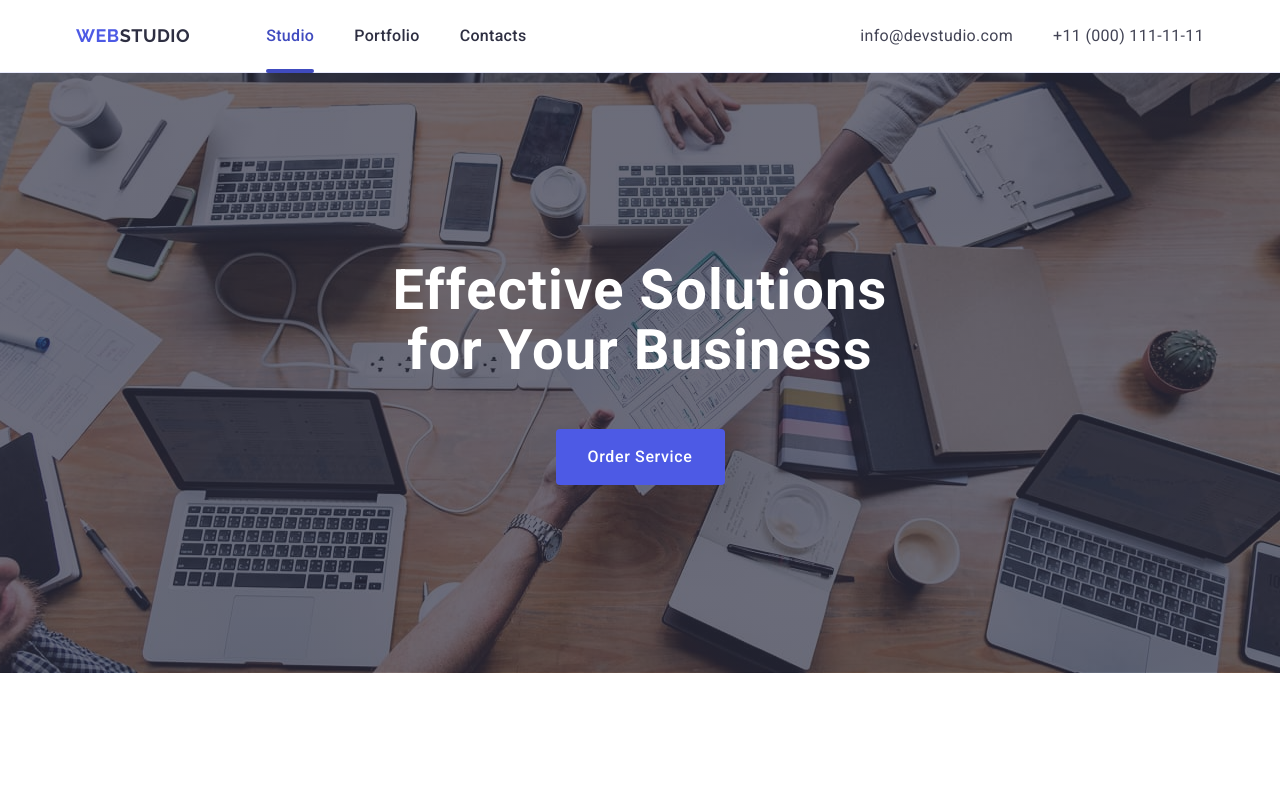
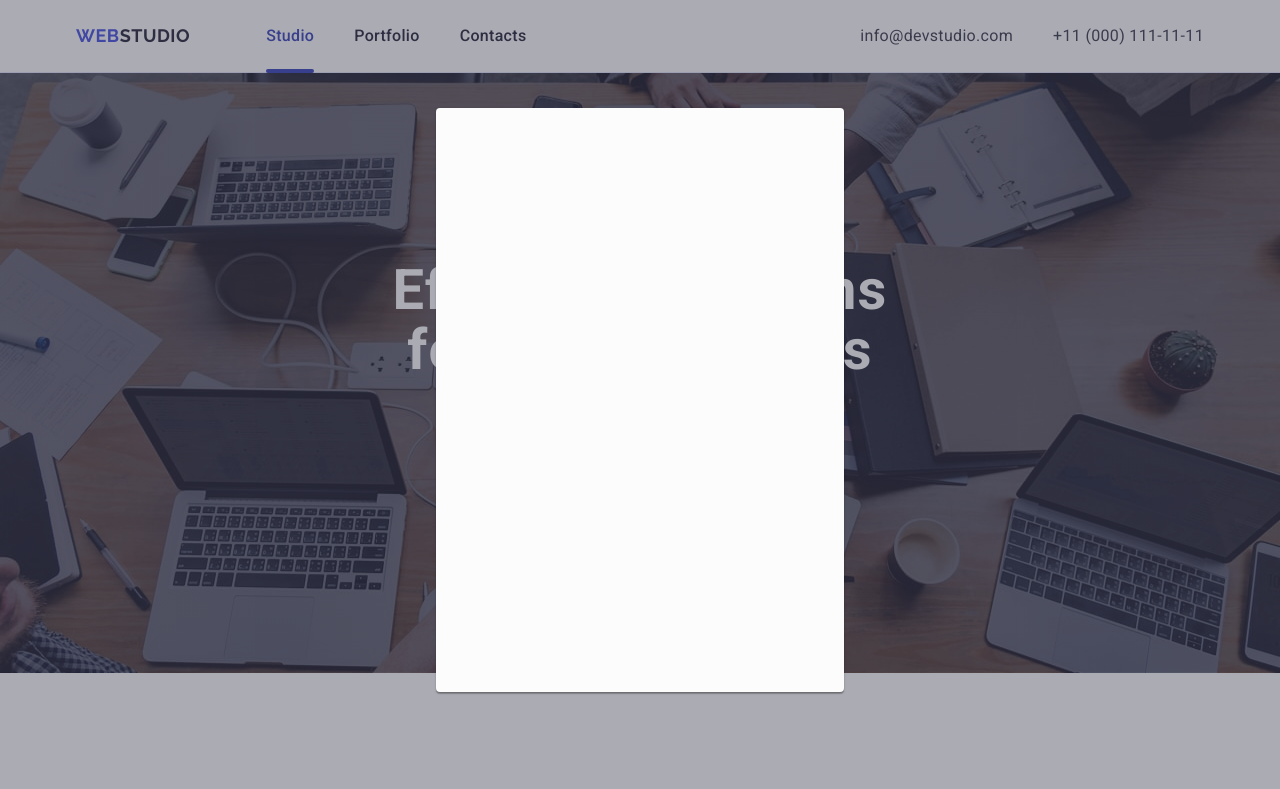
Before and after one commit to alina-demkova/goit-markup-hw-05, a plain HTML site: page index.html in a window 1280 px wide. Shown: the top 789 px of the page. Drawn offline with nearby package versions, Linux system fonts and the light colour scheme.

Commit message:
beginning

```diff
--- a/css/styles.css
+++ b/css/styles.css
@@ -482,3 +482,41 @@ img {
 .smi-footer {
   fill: #f4f4fd;
 }
+
+.backdrop {
+  position: fixed;
+  top: 0;
+  left: 0;
+  width: 100%;
+  height: 100%;
+  background-color: rgba(46, 47, 66, 0.4);
+  opacity: 0;
+  visibility: hidden;
+  pointer-events: none;
+  transition: opacity 250ms cubic-bezier(0.4, 0, 0.2, 1),
+    visibility 250ms cubic-bezier(0.4, 0, 0.2, 1);
+}
+
+.backdrop.is-open {
+  opacity: 1;
+  visibility: visible;
+  pointer-events: auto;
+}
+.modal {
+  position: absolute;
+  top: 50%;
+  left: 50%;
+  border-radius: 4px;
+  transform: translate(-50%, -50%);
+  width: 408px;
+  min-height: 584px;
+  box-shadow: 0 1px 1px 0 rgba(0, 0, 0, 0.14), 0 1px 3px 0 rgba(0, 0, 0, 0.12),
+    0 2px 1px 0 rgba(0, 0, 0, 0.2);
+  background-color: #fcfcfc;
+
+  transition: transform 250ms cubic-bezier(0.4, 0, 0.2, 1);
+}
+
+.backdrop:not(.is-open) .modal {
+  transform: translate(-50% -100%);
+}
--- a/index.html
+++ b/index.html
@@ -479,5 +479,9 @@
         </div>
       </div>
     </footer>
+
+    <div class="backdrop is-open">
+      <div class="modal"></div>
+    </div>
   </body>
 </html>
```
